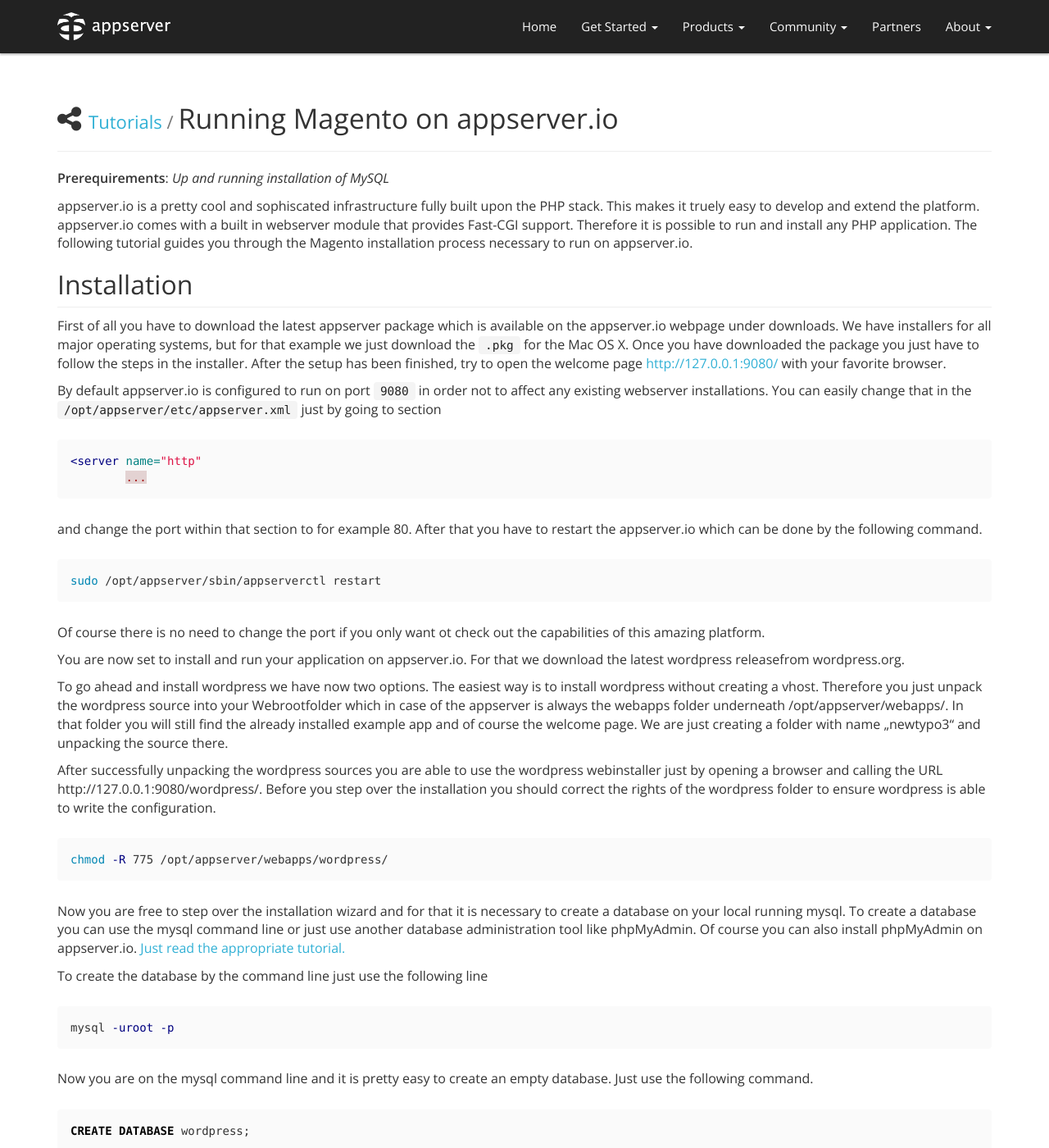
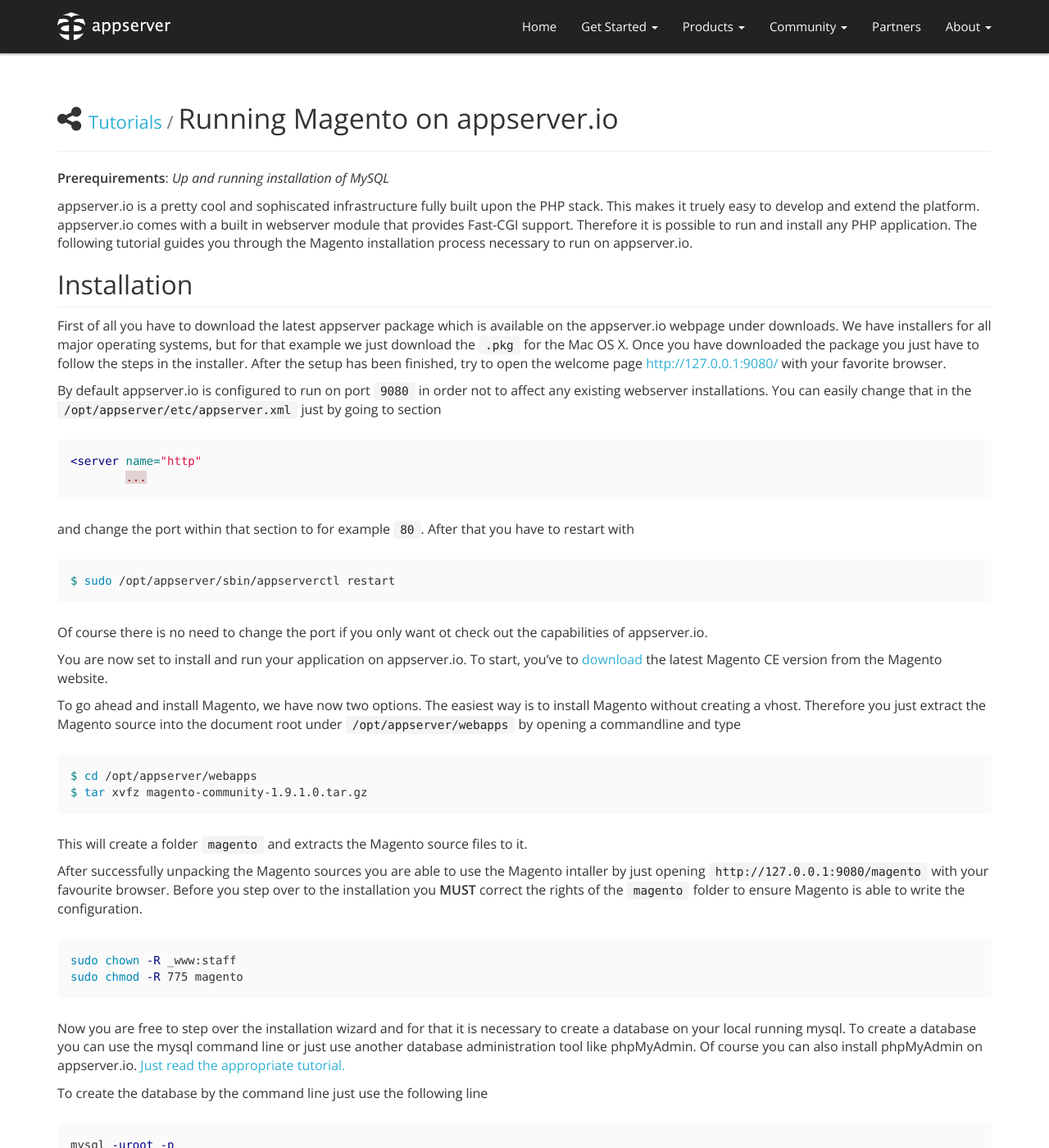
Before and after one commit to appserver-io/appserver, a Jekyll site: the page built from _tuts/running-magento-on-appserver-io.md, in a window 1280 px wide and 1400 px high. Shown: the whole window at 82% size. Built offline with Jekyll 4.4.1, drawn with Linux system fonts in a browser that asks for light colours; nearby versions of some CDN libraries; library files that are not in the unit come from our copies; Markdown is read by kramdown in place of the engine named in the settings.

Commit message:
Update running-magento-on-appserver-io.md

````diff
--- a/_tuts/running-magento-on-appserver-io.md
+++ b/_tuts/running-magento-on-appserver-io.md
@@ -22,23 +22,30 @@
 	...
 ```
 
-and change the port within that section to for example 80. After that you have to restart the appserver.io which can be done by the following command.
+and change the port within that section to for example `80`. After that you have to restart with
 
 ```bash
-sudo /opt/appserver/sbin/appserverctl restart
+$ sudo /opt/appserver/sbin/appserverctl restart
 ```
 
-Of course there is no need to change the port if you only want ot check out the capabilities of this amazing platform.
+Of course there is no need to change the port if you only want ot check out the capabilities of appserver.io.
 
-You are now set to install and run your application on appserver.io. For that we download the latest wordpress releasefrom wordpress.org.
+You are now set to install and run your application on appserver.io. To start, you've to [download]((http://www.magentocommerce.com/download)) the latest Magento CE version from the Magento website.
 
-To go ahead and install wordpress we have now two options. The easiest way is to install wordpress without creating a vhost. Therefore you just unpack the wordpress source into your Webrootfolder which in case of the appserver is always the webapps folder underneath /opt/appserver/webapps/. In that folder you will still find the already installed example app and of course the welcome page. We are just creating a folder with name „newtypo3“ and unpacking the source there.
-
-After successfully unpacking the wordpress sources you are able to use the wordpress webinstaller just by opening a
-browser and calling the URL http://127.0.0.1:9080/wordpress/. Before you step over the installation you should correct the rights of the wordpress folder to ensure wordpress is able to write the configuration.
+To go ahead and install Magento, we have now two options. The easiest way is to install Magento without creating a vhost. Therefore you just extract the Magento source into the document root under `/opt/appserver/webapps` by opening a commandline and type
 
 ```bash
-chmod -R 775 /opt/appserver/webapps/wordpress/
+$ cd /opt/appserver/webapps
+$ tar xvfz magento-community-1.9.1.0.tar.gz
+```
+
+This will create a folder `magento` and extracts the Magento source files to it.
+
+After successfully unpacking the Magento sources you are able to use the Magento intaller by just opening `http://127.0.0.1:9080/magento` with your favourite browser. Before you step over to the installation you **MUST** correct the rights of the `magento` folder to ensure Magento is able to write the configuration.
+
+```bash
+sudo chown -R _www:staff
+sudo chmod -R 775 magento
 ```
 
 Now you are free to step over the installation wizard and for that it is necessary to create a database on your local running mysql. To create a database you can use the mysql command line or just use another database administration tool like phpMyAdmin. Of course you can also install phpMyAdmin on appserver.io. <a href="{{ "/get-started/documentation/tutorials/running-phpmyadmin-on-appserver-io.html" | prepend: site.baseurl }}"> Just read the appropriate tutorial.</a>
````
